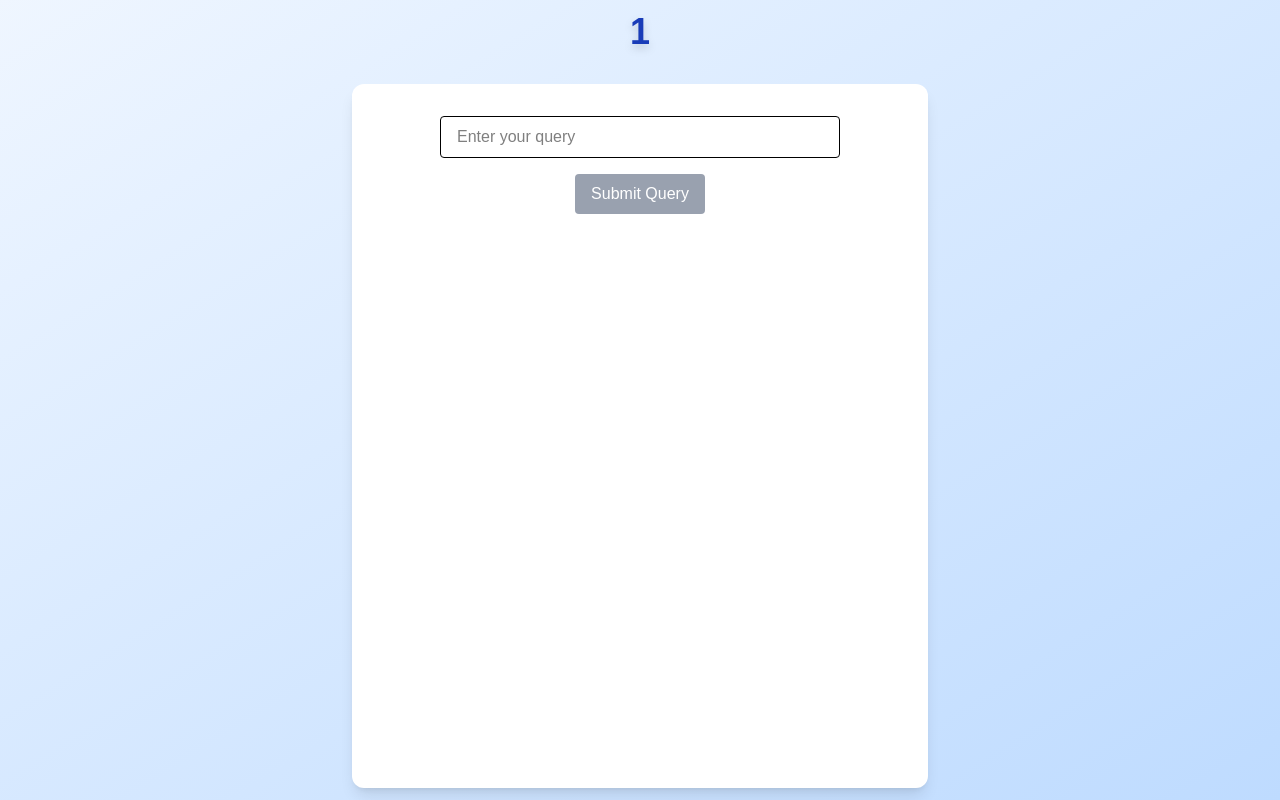
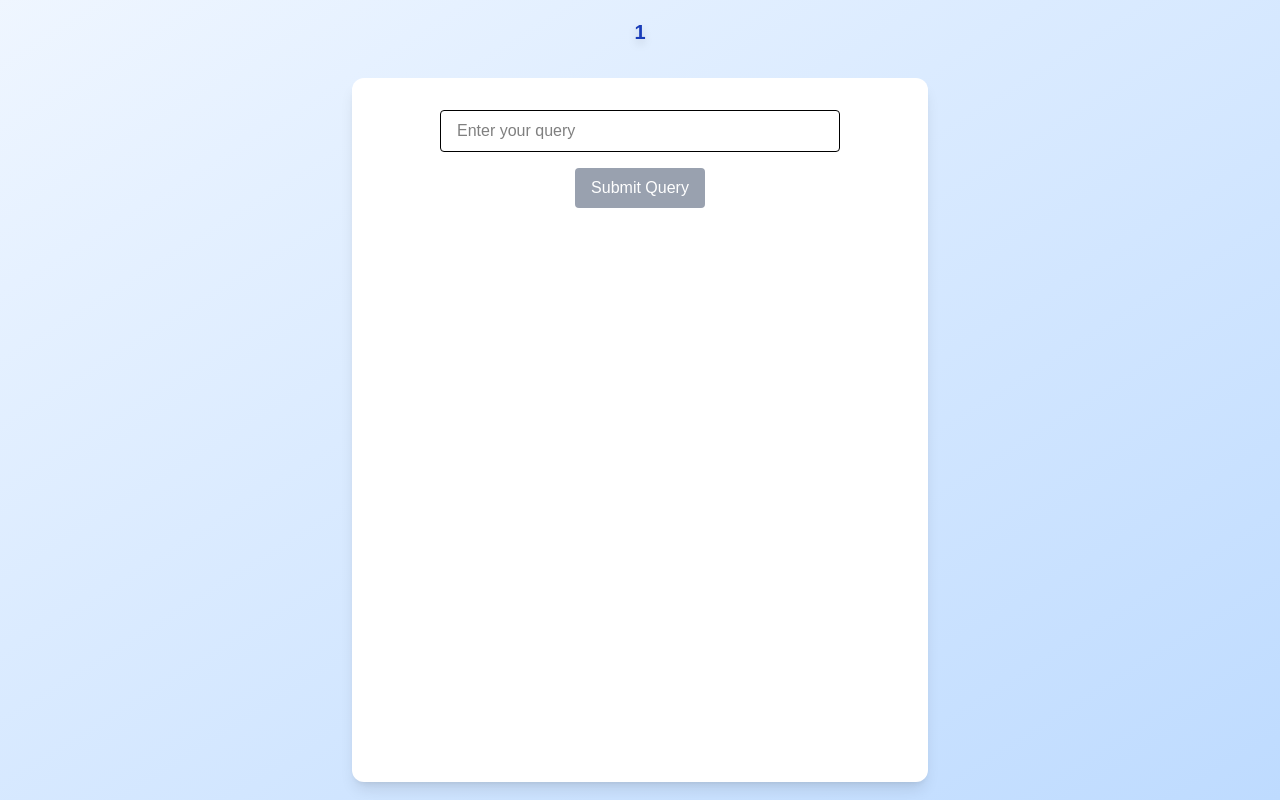
Before and after one commit to IsaacLea/ai-service-manual, a Next.js app: page /chat/1 in a window 1280 px wide. Built offline with nearby package versions, Linux system fonts and the light colour scheme.

Commit message:
Added some config for displaying index displayname and image

```diff
--- a/src/app/chat/[indexName]/page.tsx
+++ b/src/app/chat/[indexName]/page.tsx
@@ -1,9 +1,7 @@
-
-
+import { getIndexDisplayRecord } from "@/app/utils";
 import QueryInput from "../../components/QueryInput";
 import Image from "next/image";
 
-const INDEX_TIGER_900 = "tiger-900";
 
 export default async function ChatContent({
   params,
@@ -13,21 +11,25 @@ export default async function ChatContent({
 
   const { indexName } = await params
 
+  const indexDisplayRecord = getIndexDisplayRecord(indexName);
+
   return (
     <div className="min-h-screen bg-gradient-to-br from-blue-50 to-blue-200 flex flex-col items-center justify-center">
       <header className="mb-8 flex flex-col items-center space-y-4">
-        {indexName === INDEX_TIGER_900 && (
-          <>
-            <h1 className="text-xl font-extrabold text-blue-800 drop-shadow-lg">
-              Tiger 900 Service Manual
-            </h1>
-            <Image src="/triumph.png" alt="Triumph Logo" width={60} height={40} className="w-15 h-10" />
-          </>
-        )}
+        <h1 className="text-xl font-extrabold text-blue-800 drop-shadow-lg">
 
-        {indexName !== INDEX_TIGER_900 && (
-          <h1 className="text-4xl font-extrabold text-blue-800 drop-shadow-lg">{indexName}</h1>
-        )}
+          {indexDisplayRecord &&
+            indexDisplayRecord.indexDisplayName
+          }
+
+          {!indexDisplayRecord &&
+            indexName
+          }
+        </h1>
+
+        {indexDisplayRecord && indexDisplayRecord.imgSrc &&
+          <Image src={indexDisplayRecord.imgSrc} alt="Logo" width={60} height={40} className="w-15 h-10" />
+        }
 
       </header>
 
--- a/src/app/page.tsx
+++ b/src/app/page.tsx
@@ -1,5 +1,5 @@
 import ChatSelection from "./components/ChatSelection";
-//
+
 export default function Home() {
   return (
     <div className="flex flex-col items-center justify-center">
--- a/src/app/types.ts
+++ b/src/app/types.ts
@@ -3,3 +3,9 @@
 export type QueryResult = {
   message: string;
 };
+
+export type IndexDisplayRecord = {
+  indexName: string;
+  indexDisplayName: string;
+  imgSrc?: string;
+}
--- /dev/null
+++ b/src/app/utils.tsx
@@ -0,0 +1,18 @@
+import { IndexDisplayRecord } from "./types";
+
+const indexes: IndexDisplayRecord[] = [
+    {
+        indexName: "tiger-900",
+        indexDisplayName: "Tiger 900 Service Manual",
+        imgSrc: "/triumph.png",
+    },
+    {
+        indexName: "tiger-900-handbook",
+        indexDisplayName: "Tiger 900 Owner's Handbook",
+        imgSrc: "/triumph.png",
+    },
+];
+
+export function getIndexDisplayRecord(indexName: string): IndexDisplayRecord | undefined {
+    return indexes.find((i) => i.indexName === indexName);
+}
```
